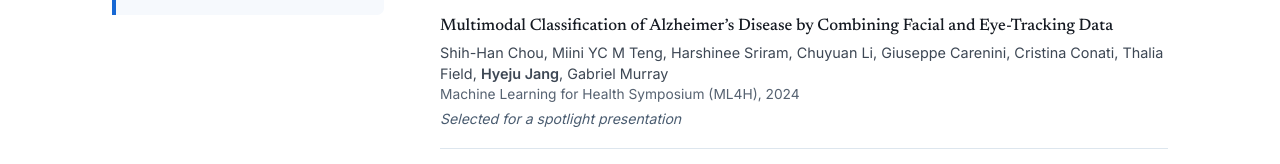
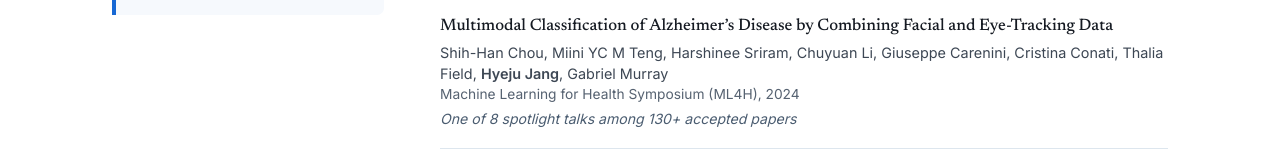
Before and after one commit to hyejuj/hyejuj.github.io, a plain HTML site: page index.html in a window 1280 px wide. Shown: the part 3613-3777 px from the top of the page. Drawn offline with Linux system fonts and the light colour scheme.

Commit message:
Update index.html

```diff
--- a/index.html
+++ b/index.html
@@ -560,7 +560,7 @@ footer{
 <span class="pt">Multimodal Classification of Alzheimer’s Disease by Combining Facial and Eye-Tracking Data</span>
 <span class="pa">Shih-Han Chou, Miini YC M Teng, Harshinee Sriram, Chuyuan Li, Giuseppe Carenini, Cristina Conati, Thalia Field, <strong>Hyeju Jang</strong>, Gabriel Murray</span>
 <span class="pv">Machine Learning for Health Symposium (ML4H), 2024</span>
-<span class="ann"> Selected for a spotlight presentation </span>
+<span class="ann"> One of 8 spotlight talks among 130+ accepted papers </span>
 </li>
 <li>
 <span class="pt">Prediction of Alzheimer’s Using Deep-learning Methods on Webcam-Based Gaze Data</span>
```
